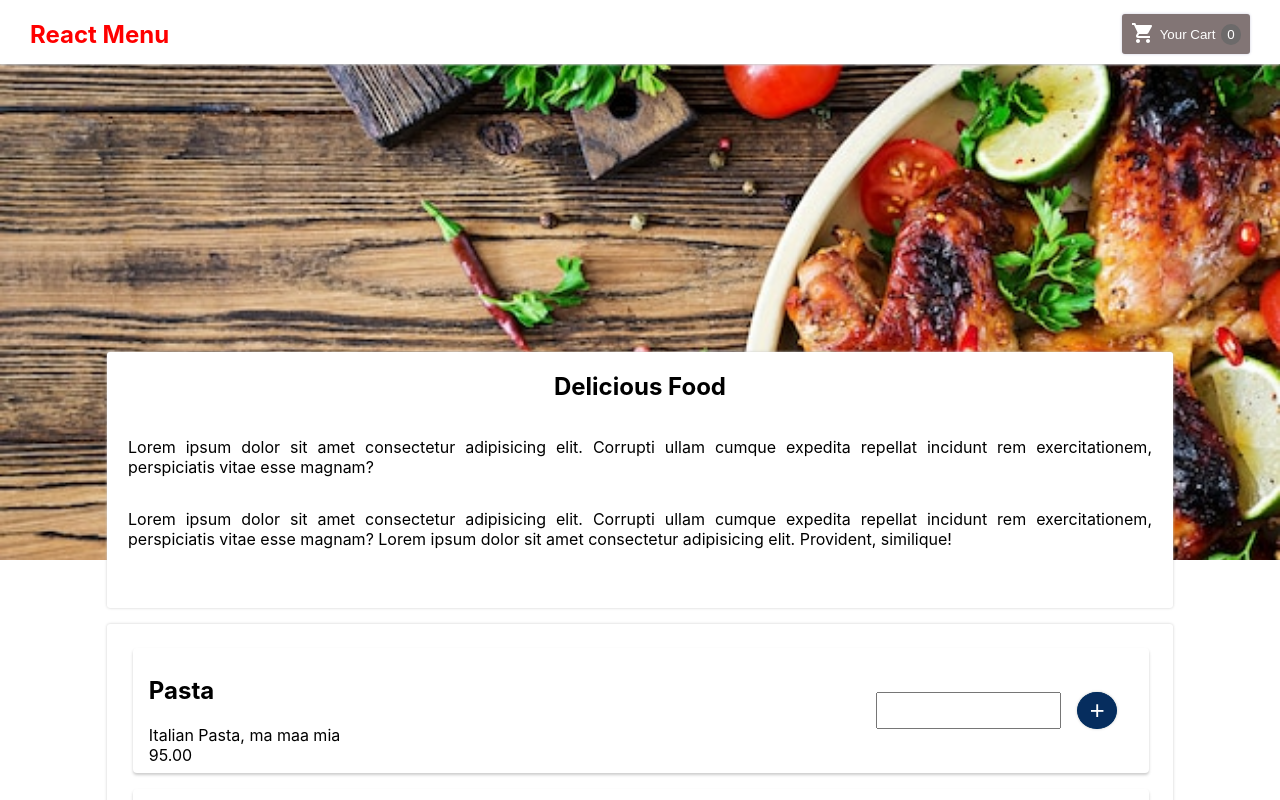
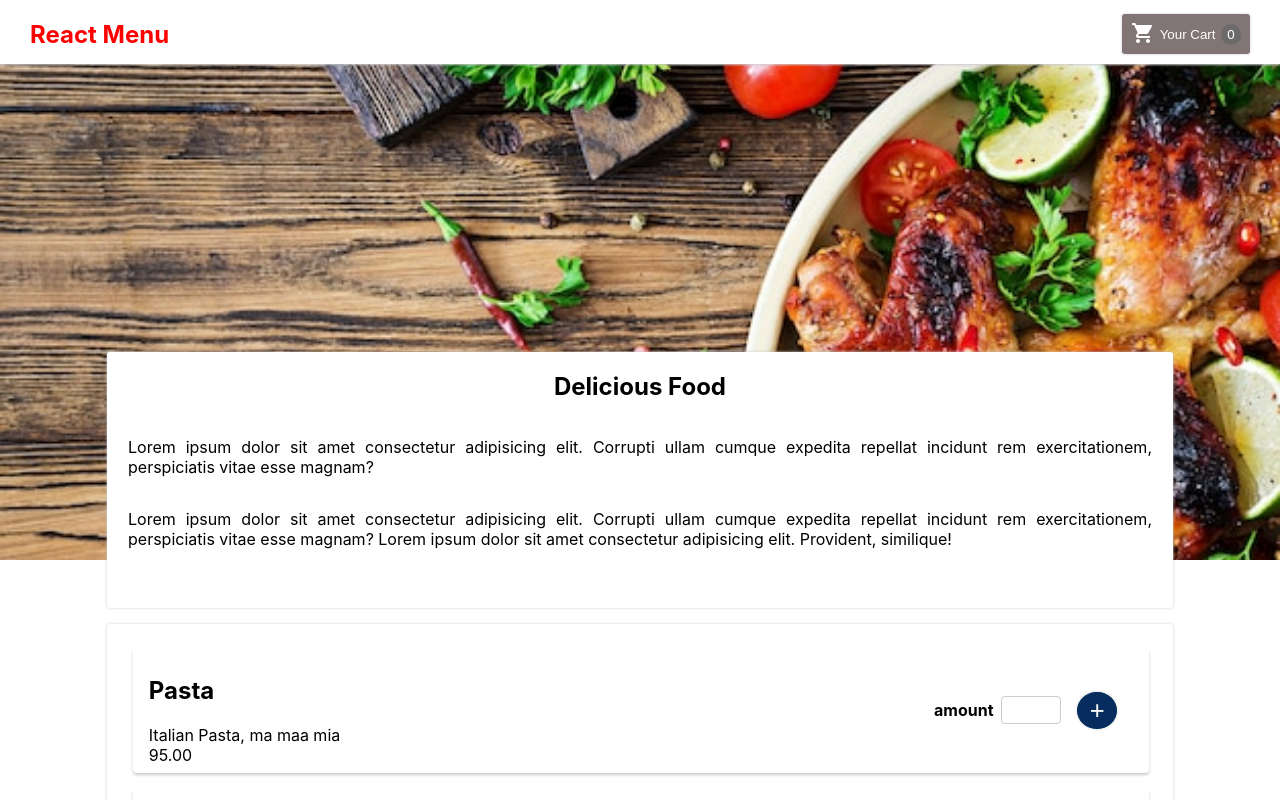
Before and after one commit to safi-n/food-menu, a React (Create React App) app: page / in a window 1280 px wide. Shown: the top 800 px of the page. Built offline with nearby package versions, Linux system fonts and the light colour scheme; the HTML template or start-up script is replaced by a standard one.

Commit message:
FEAT: input component added to the UI

```diff
--- a/src/components/Meals/MealItem/MealForm.jsx
+++ b/src/components/Meals/MealItem/MealForm.jsx
@@ -1,10 +1,17 @@
 import React from "react";
+import Input from "../../UI/Input";
 import classes from "./mealItem.module.css";
 
 const MealForm = props => {
   return (
     <form className={classes['input-form']}>
-      <input type="text" />
+      <Input label='amount' input={{
+        id: 'amount',
+        type: 'number',
+        min: '1',
+        max: "5",
+        step: '1'
+      }}/>
       <button>+</button>
     </form>
   );
--- /dev/null
+++ b/src/components/UI/Input.jsx
@@ -0,0 +1,12 @@
+import React from "react";
+import classes from "./input.module.css";
+const Input = (props) => {
+  return (
+    <div className={classes.input}>
+      <label htmlFor={props.input.id}>{props.label}</label>
+      <input {...props.input} />
+    </div>
+  );
+};
+
+export default Input;
--- /dev/null
+++ b/src/components/UI/input.module.css
@@ -0,0 +1,17 @@
+.input {
+  display: flex;
+  align-items: center;
+}
+
+.input label {
+  font-weight: bold;
+  margin-right: 0.5rem;
+}
+
+.input input {
+  width:3rem;
+  height: 1.5rem;
+  border-radius: 4px ;
+  border: 1px solid #ccc;
+  padding-left: 0.5rem;
+}
```
